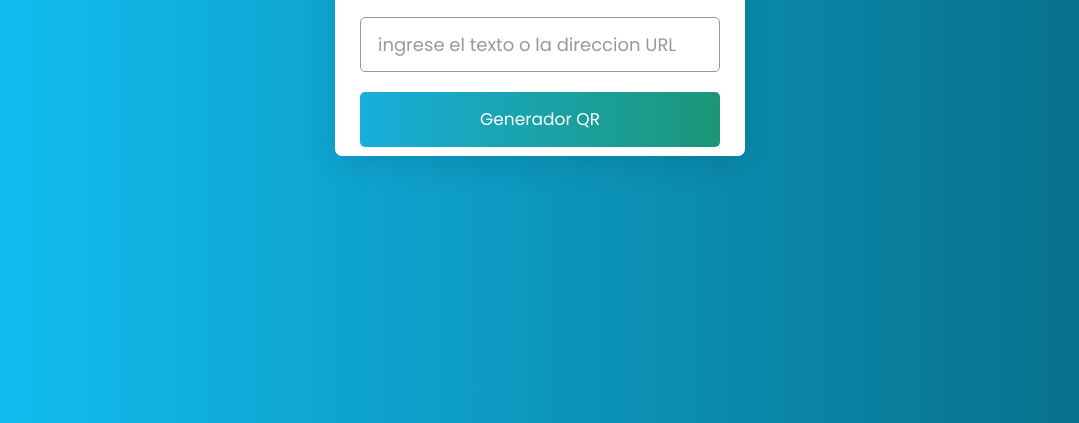
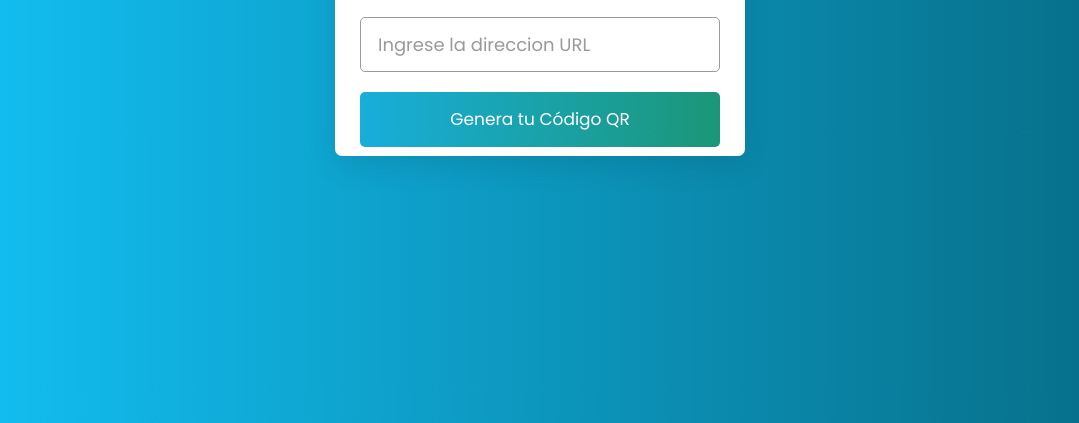
Before and after one commit to giomerida/GeneradorQR, a plain HTML site: page index.html in a window 1280 px wide. Shown: the part 377-800 px from the top of the page, without its empty margins (100-1179 px from the left). Drawn offline with Linux system fonts and the light colour scheme.

Commit message:
Cambios de nombres

```diff
--- a/index.html
+++ b/index.html
@@ -14,8 +14,8 @@
         <p>Pega una URL o ingrese texto para crear un código QR.</p>
       </header>
       <div class="form">
-        <input type="text" spellcheck="false" placeholder="ingrese el texto o la direccion URL">
-        <button>Generador QR</button>
+        <input type="text" spellcheck="false" placeholder="Ingrese la direccion URL">
+        <button>Genera tu Código QR</button>
       </div>
       <div class="qr-code">
         <img src="" alt="qr-code">
```
